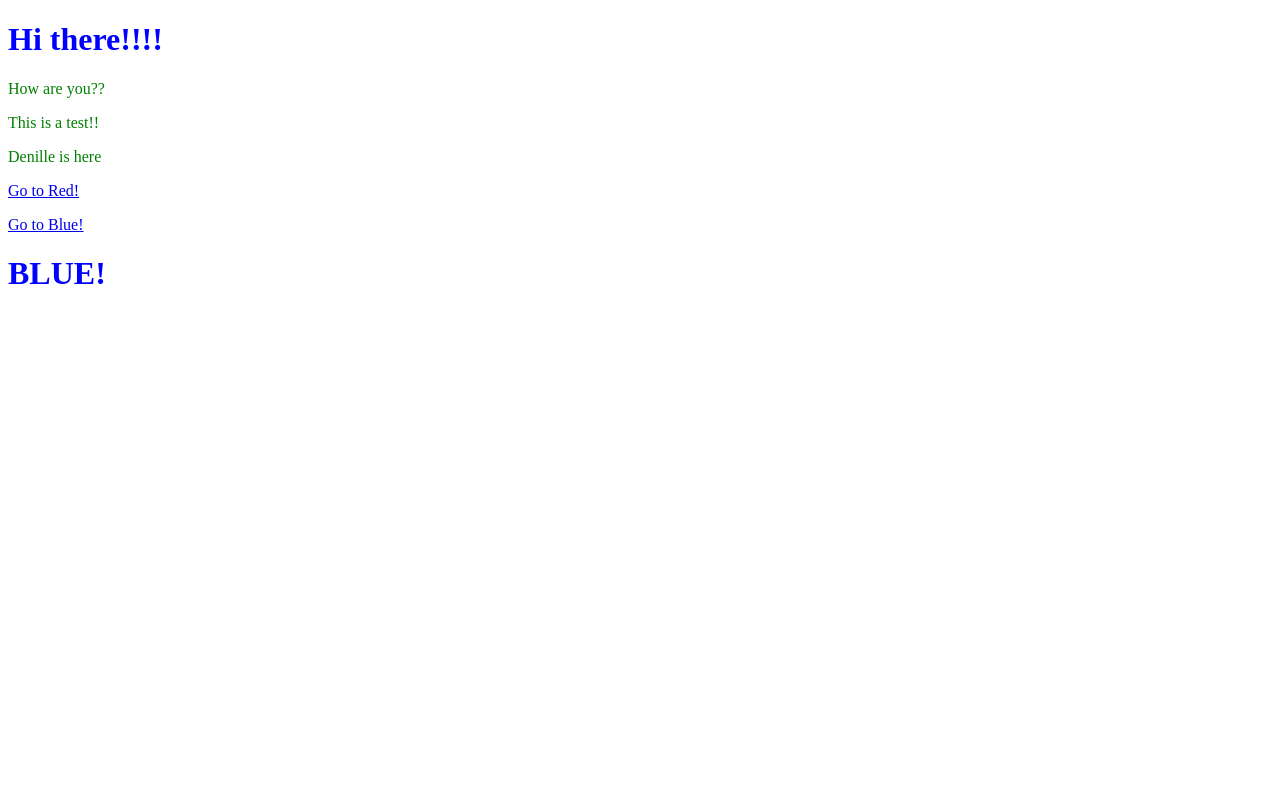
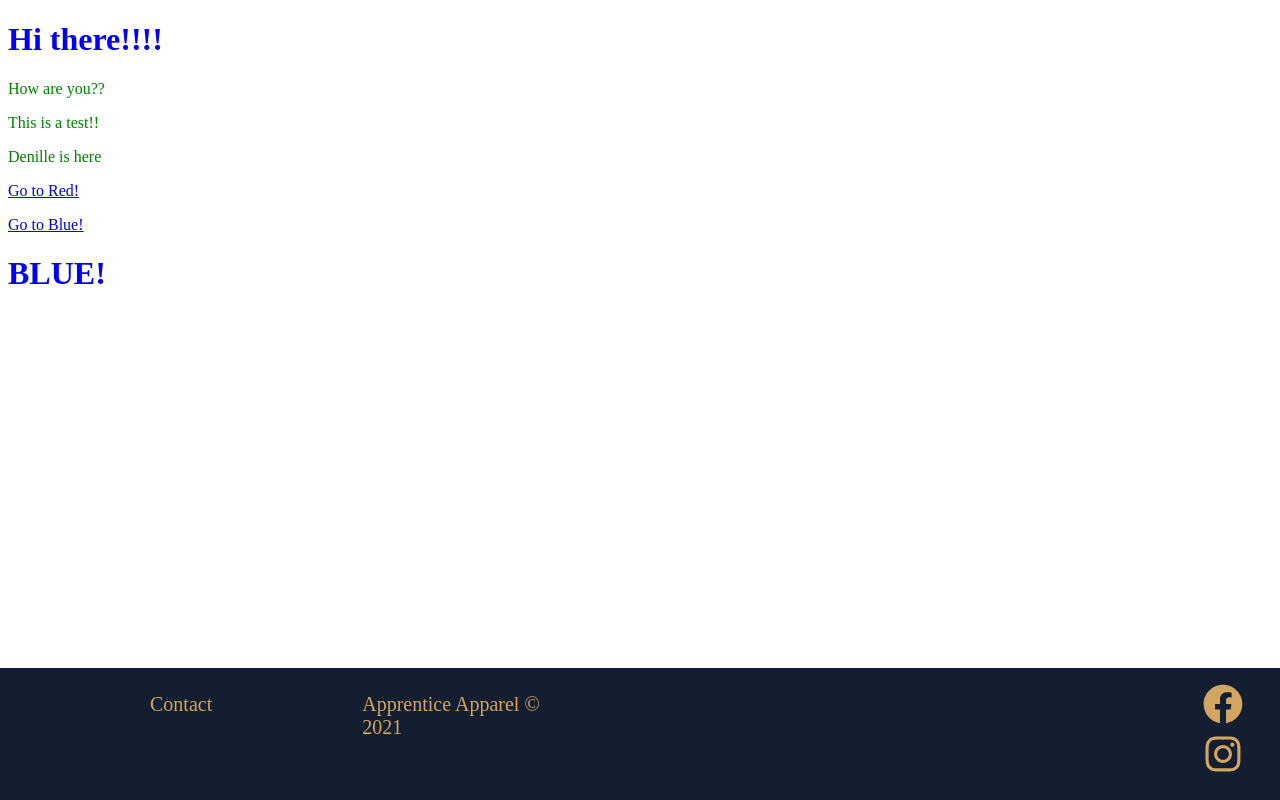
Before and after one commit to CDenille/apprenticeApparel, a React app: page /blue in a window 1280 px wide. Built offline with nearby package versions, Linux system fonts and the light colour scheme.

Commit message:
created the footer with style

```diff
--- a/package.json
+++ b/package.json
@@ -21,6 +21,7 @@
     "express": "^4.17.1",
     "react": "^17.0.2",
     "react-dom": "^17.0.2",
+    "react-icons": "^4.3.1",
     "react-router-dom": "^6.0.2",
     "sequelize": "^6.12.0-alpha.1",
     "sqlite3": "^5.0.2"
--- a/src/App.js
+++ b/src/App.js
@@ -1,6 +1,8 @@
 import React from 'react';
 import "./App.css";
+import "./Footer.css"
 import { Routes, Route, Link } from 'react-router-dom';
+import Footer from './components/Footer';
 
 
 const Red = () => {
@@ -35,6 +37,7 @@ const App = () => {
                     </Routes>
                 </div>
             </div>
+            <Footer />
         </div>
     )
 }
--- /dev/null
+++ b/src/Footer.css
@@ -0,0 +1,35 @@
+footer {
+    position: fixed;
+    bottom: 0;
+    left: 0;
+    display: flex;
+    flex-direction: row;
+    background-color: #131e30;
+    width: 100%;
+
+}
+
+footer p {
+    font-size: 20px;
+    margin-left: 150px;
+    color: #d2a561;
+    margin-top: 25px;
+    display: inline-block;
+}
+
+
+.footer-ul{
+    list-style: none;
+    text-align: center;
+    margin-left: 40%;
+
+
+}
+
+.footer-ul li {
+    display: inline-block;
+    margin-left: 40px;
+    font-size: 40px;
+    color: #d2a561;
+
+}
--- /dev/null
+++ b/src/components/Footer.js
@@ -0,0 +1,29 @@
+import React from 'react';
+import { Link } from 'react-router-dom';
+import { FaFacebook, FaInstagram } from "react-icons/fa";
+
+const Footer = () => {
+    return (
+        <footer>
+            <Link to="/Contact">
+                <p className="contact-footer">Contact</p>
+            </Link>
+
+            <p>Apprentice Apparel © 2021</p>
+
+            <ul className="footer-ul">
+                <li>
+                  <a><FaFacebook /></a>
+                </li>
+
+                <li>
+                  <a><FaInstagram /></a>
+                </li>
+            </ul>
+
+
+        </footer>
+    );
+};
+
+export default Footer;
```
Also changed, not shown: 2 other files (tests, documents, lock files or other folders).
